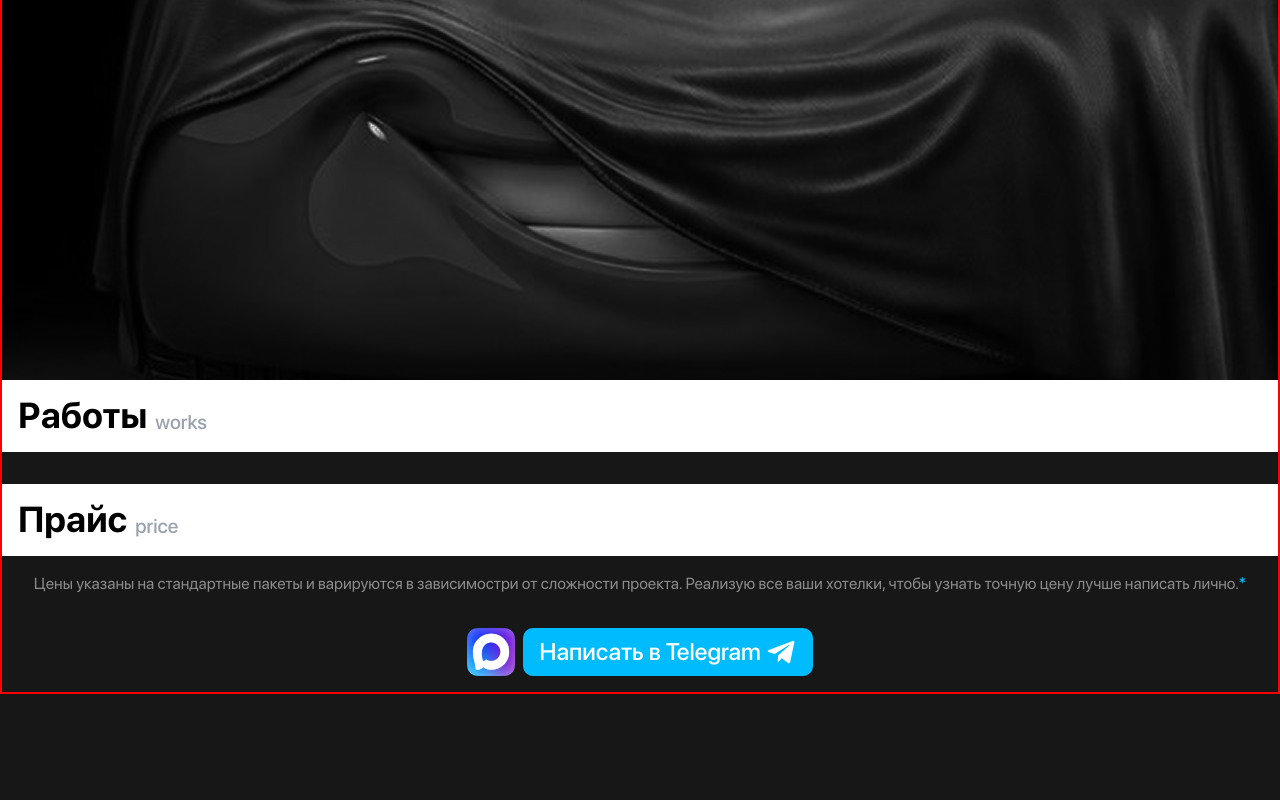
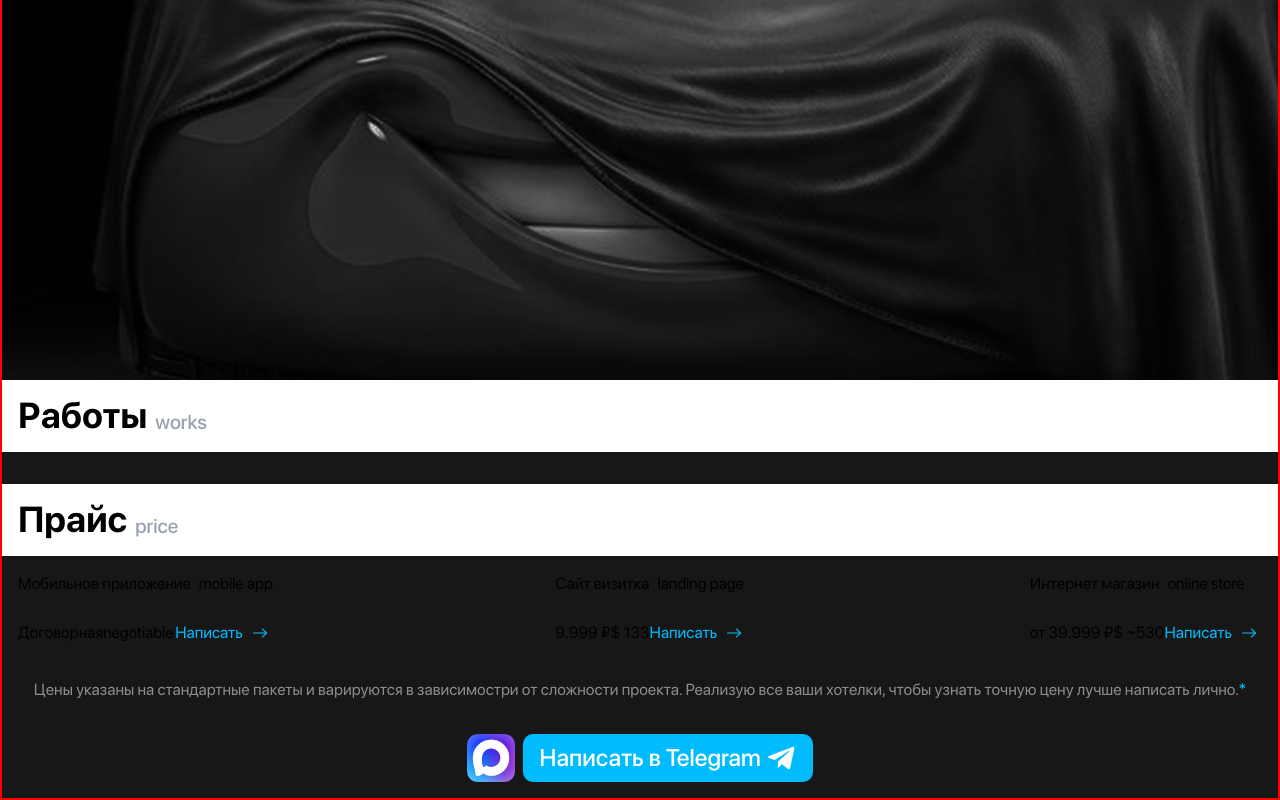
Before and after one commit to bakko7821/portfolio_bakko28, a React (Vite) app: page / in a window 1280 px wide. Shown: the part 342-1142 px from the top of the page. Before the commit the page ends 1036 px from the top, so only its background shows below. Built offline with nearby package versions, Linux system fonts and the light colour scheme.

Commit message:
feat: add priceCard

```diff
--- a/src/components/PriceCard.tsx
+++ b/src/components/PriceCard.tsx
@@ -1,3 +1,4 @@
+import ArrowIcon from "../assets/images/ArrowAltLrightAlt.svg?react";
 export interface PriceCard {
   id: number;
   name: string;
@@ -7,6 +8,32 @@ export interface PriceCard {
   secondPrice: string;
 }
 
-export const PriceCard = ({ card }: PriceCard) => {
-  return <article className=""></article>;
+interface PriceCardProps {
+  card: PriceCard;
+}
+
+export const PriceCard = ({ card }: PriceCardProps) => {
+  return (
+    <li id={`${card.id}`}>
+      <article className="p-4 flex flex-col gap-6">
+        <span className="flex items-center justify-start gap-2">
+          <p>{card.name}</p>
+          <p>{card.secondName}</p>
+        </span>
+        <div className="flex items-center justify-between">
+          <span className="flex items-center">
+            <p>{card.price}</p>
+            <p>{card.secondPrice}</p>
+          </span>
+          <a
+            href=""
+            className="text-sky-400 flex gap-1 items-center justify-center"
+          >
+            Написать
+            <ArrowIcon className="w-6.5 h-6.5 text-sky-400" />
+          </a>
+        </div>
+      </article>
+    </li>
+  );
 };
--- a/src/sections/Price.tsx
+++ b/src/sections/Price.tsx
@@ -1,11 +1,18 @@
 import { SectionHeader } from "../components/SectionHeader";
 import MaxLogo from "../assets/images/Max_logo_2025.png";
 import TelegramLogo from "../assets/images/BxlTelegram.svg?react";
+import { PriceCardsArray } from "../utils/priceCardsArray";
+import { PriceCard } from "../components/PriceCard";
 
 export const Price = () => {
   return (
     <section id="price" className="">
       <SectionHeader title="Прайс" secondTitle="price" />
+      <ul className="flex items-start justify-between gap-0 p-0">
+        {PriceCardsArray.map((card) => (
+          <PriceCard card={card} />
+        ))}
+      </ul>
       <div className="p-4 flex flex-col gap-8 items-center justify-center">
         <p className="font-normal text-base text-white/50">
           Цены указаны на стандартные пакеты и варируются в зависимостри от
```
Also changed, not shown: src/assets/images/ArrowAltLrightAlt.svg (added).
